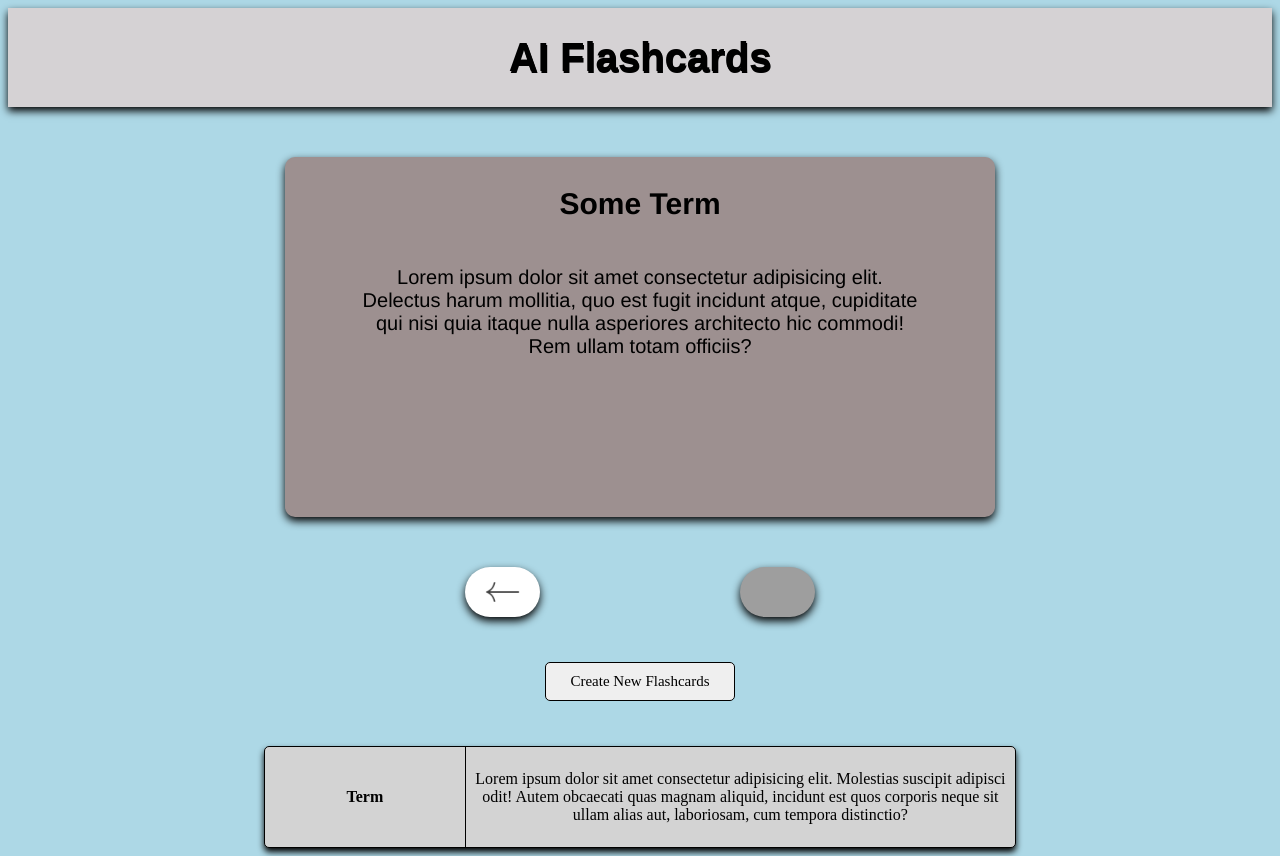
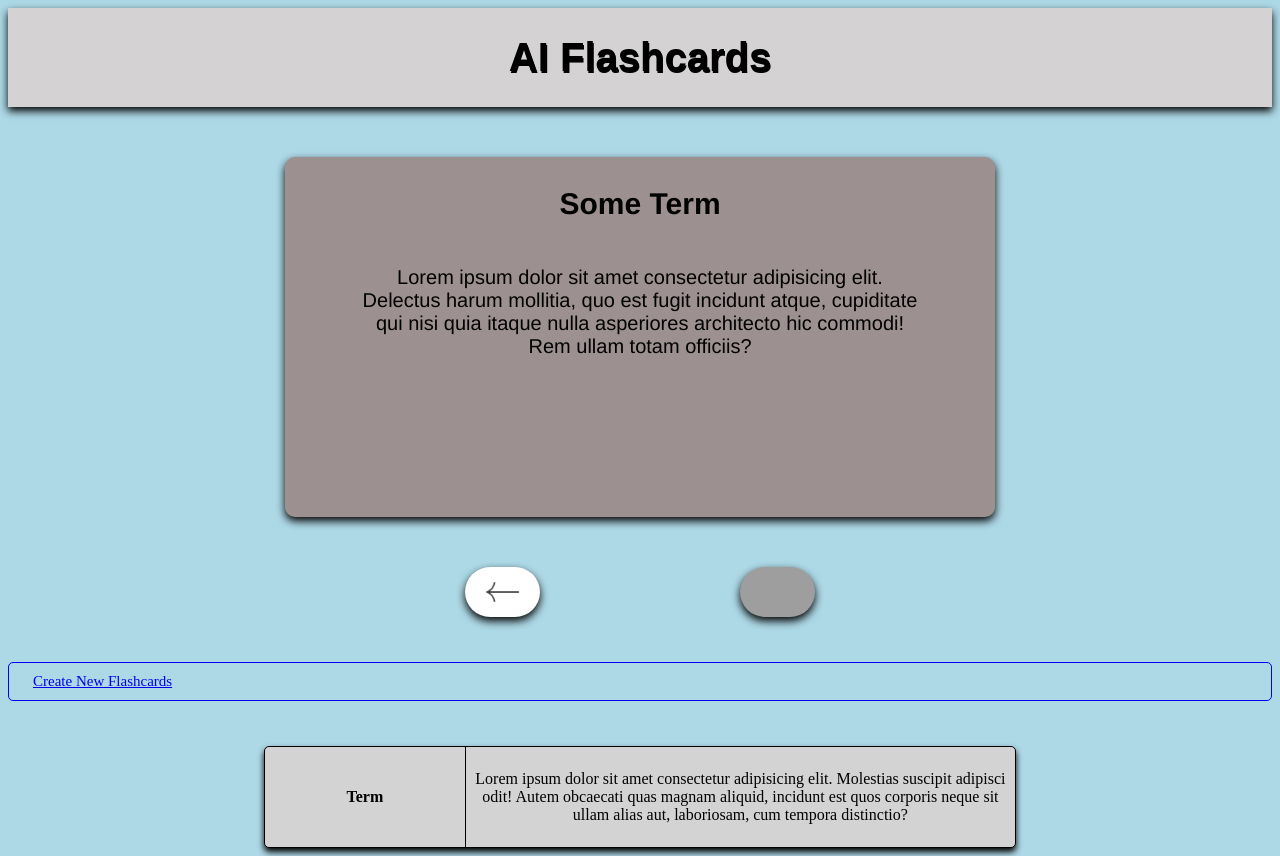
Before and after one commit to samlee03/ai-flashcards, a React (Vite) app in the folder AI_Flashcard/: page /flashcard in a window 1280 px wide. Built offline with nearby package versions, Linux system fonts and the light colour scheme; grey boxes are pictures that could not be loaded.

Commit message:
add link to flashcardPage

```diff
--- a/AI_Flashcard/src/FlashCardPage/FlashCardPage.jsx
+++ b/AI_Flashcard/src/FlashCardPage/FlashCardPage.jsx
@@ -3,6 +3,7 @@ import "./FlashCardPage.css"
 import Web_Title from "../HomePage/Web_Title"
 import FlashCard from "./FlashCard.jsx"
 import KeyTerm from "./KeyTerm.jsx"
+import { Link } from "react-router-dom"
 
 function FlashCardPage(){
     return(
@@ -15,7 +16,7 @@ function FlashCardPage(){
                 <button className = "right-arrow"/>
             </div>
 
-            <button className = "new-flashcard-button">Create New Flashcards</button>
+            <Link to={"/"} className = "new-flashcard-button">Create New Flashcards</Link>
 
             <div className = "Key-Term-Container">
                 <KeyTerm></KeyTerm>
```
